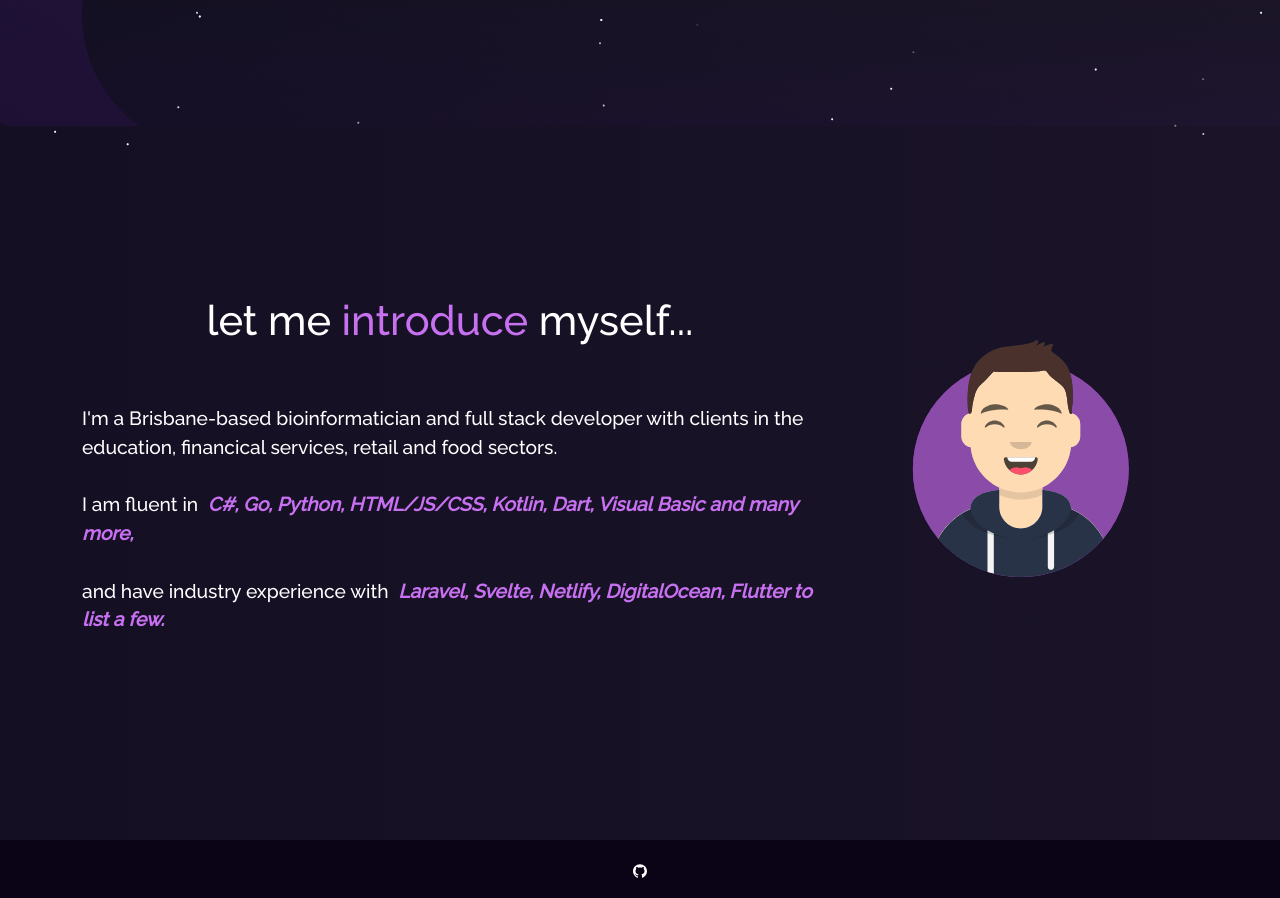
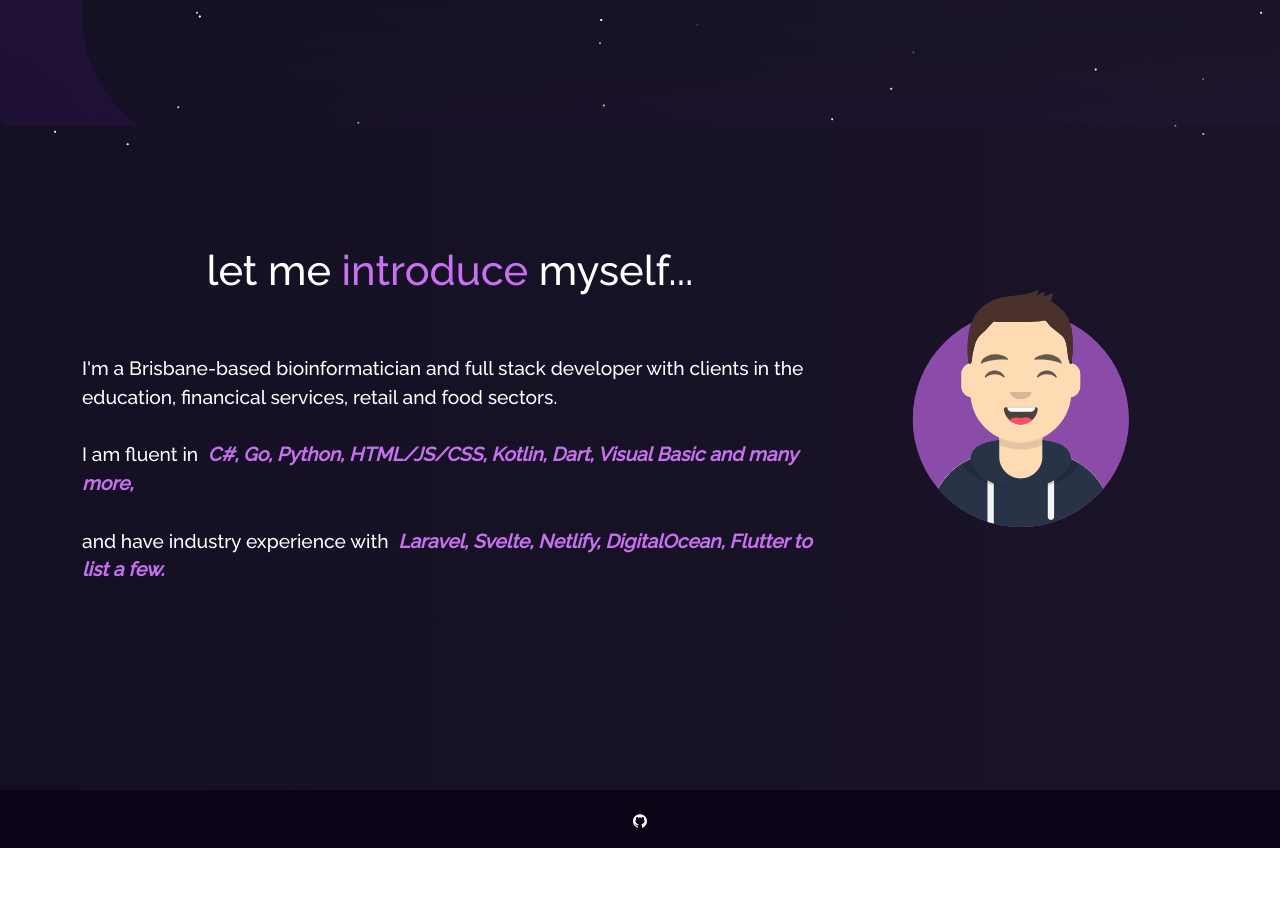
Before and after one commit to joshuamcguire/react-portfolio, a React (Create React App) app: page / in a window 1280 px wide. Shown: the part 652-1550 px from the top of the page. After the commit the page ends 1500 px from the top, so only its background shows below. Built offline with nearby package versions, Linux system fonts and the light colour scheme.

Commit message:
Update style.css

```diff
--- a/src/style.css
+++ b/src/style.css
@@ -321,7 +321,7 @@ button:focus {
 .home-about-section {
   position: relative;
   padding-bottom: 170px !important;
-  padding-top: 70px !important;
+  padding-top: 20px !important;
 }
 
 .home-about-description {
```
